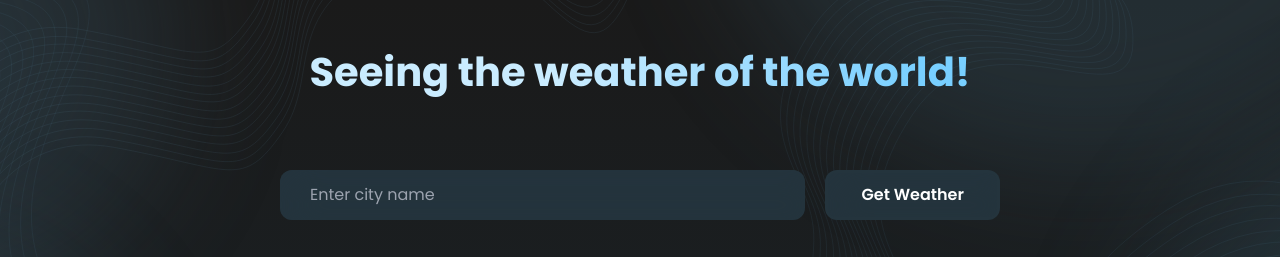
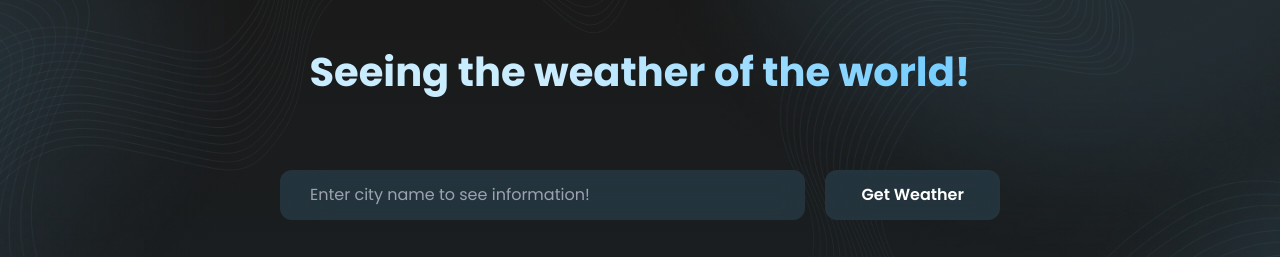
Before and after one commit to sunnatbekweb/weather-app, a React (Vite) app: page / in a window 1280 px wide. Shown: the top 257 px of the page. Built offline with nearby package versions, Linux system fonts and the light colour scheme.

Commit message:
Fixed image

```diff
--- a/src/components/weatherComponent/index.tsx
+++ b/src/components/weatherComponent/index.tsx
@@ -20,14 +20,14 @@ const WeatherComponent: React.FC = () => {
   return (
     <div className='weather_comp'>
       <div className='image_container'>
-        <img src="../../public/Group6.svg" alt="Background image" className='bg_image' />
+        <img src="../../../public/Group6.png" alt="Background image" className='bg_image' />
       </div>
 
       <h2 className='title'>Seeing the weather of the world!</h2>
 
       <div className='input_container'>
         <input type="text"
-          placeholder='Enter city name'
+          placeholder='Enter city name to see information!'
           value={city}
           onChange={(e) => setCity(e.target.value)}
           className='country_inp'
@@ -39,9 +39,7 @@ const WeatherComponent: React.FC = () => {
       <div className='wrapper'>
         {weatherData && (
           <WeatherInfo key={weatherData.temp} />
-
         )}
-
         {error && <p style={{ color: 'red' }}>{error}</p>}
       </div>
     </div>
```
Also changed, not shown: public/Group6.png (added), public/Group6.svg (deleted).
